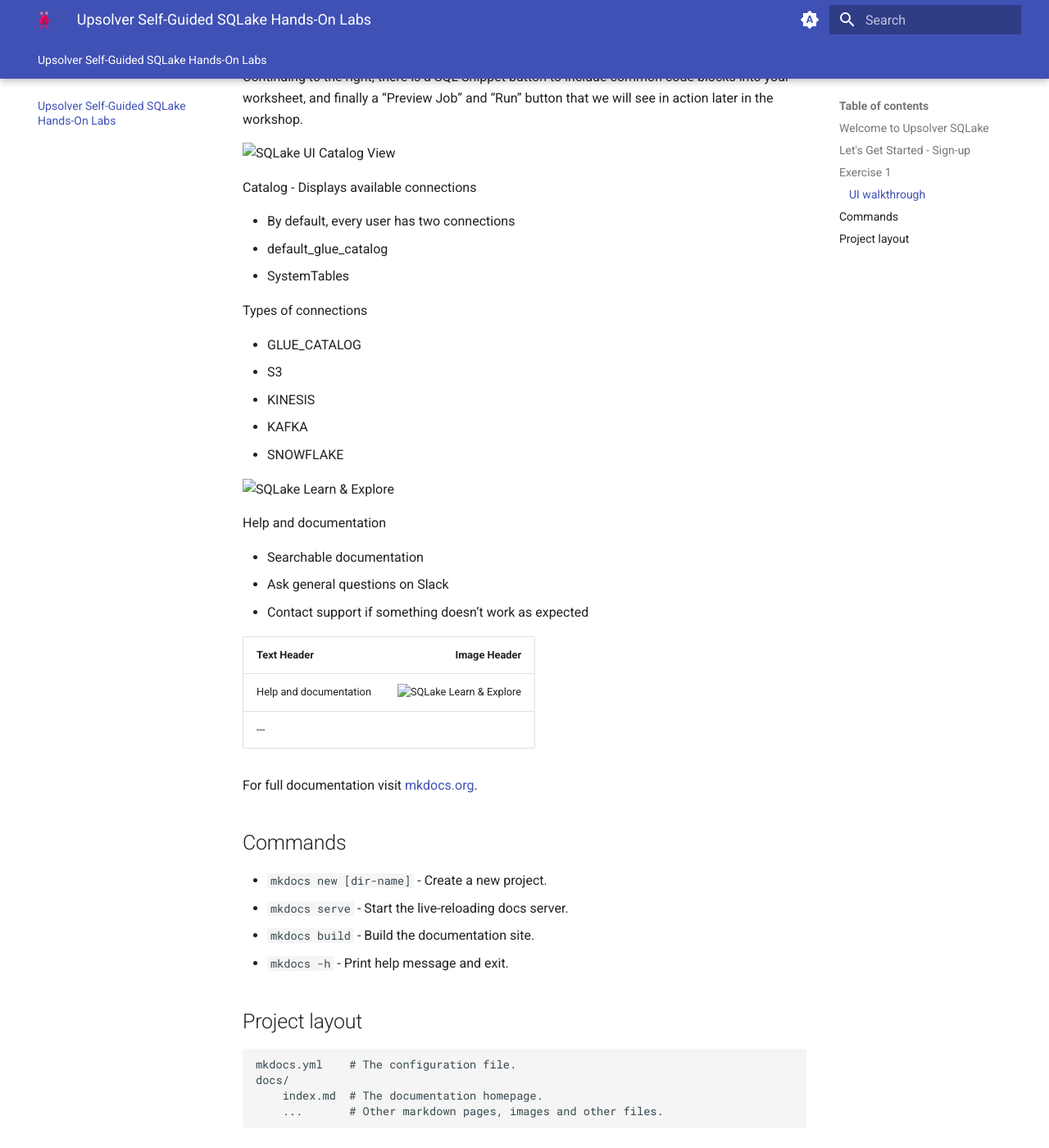
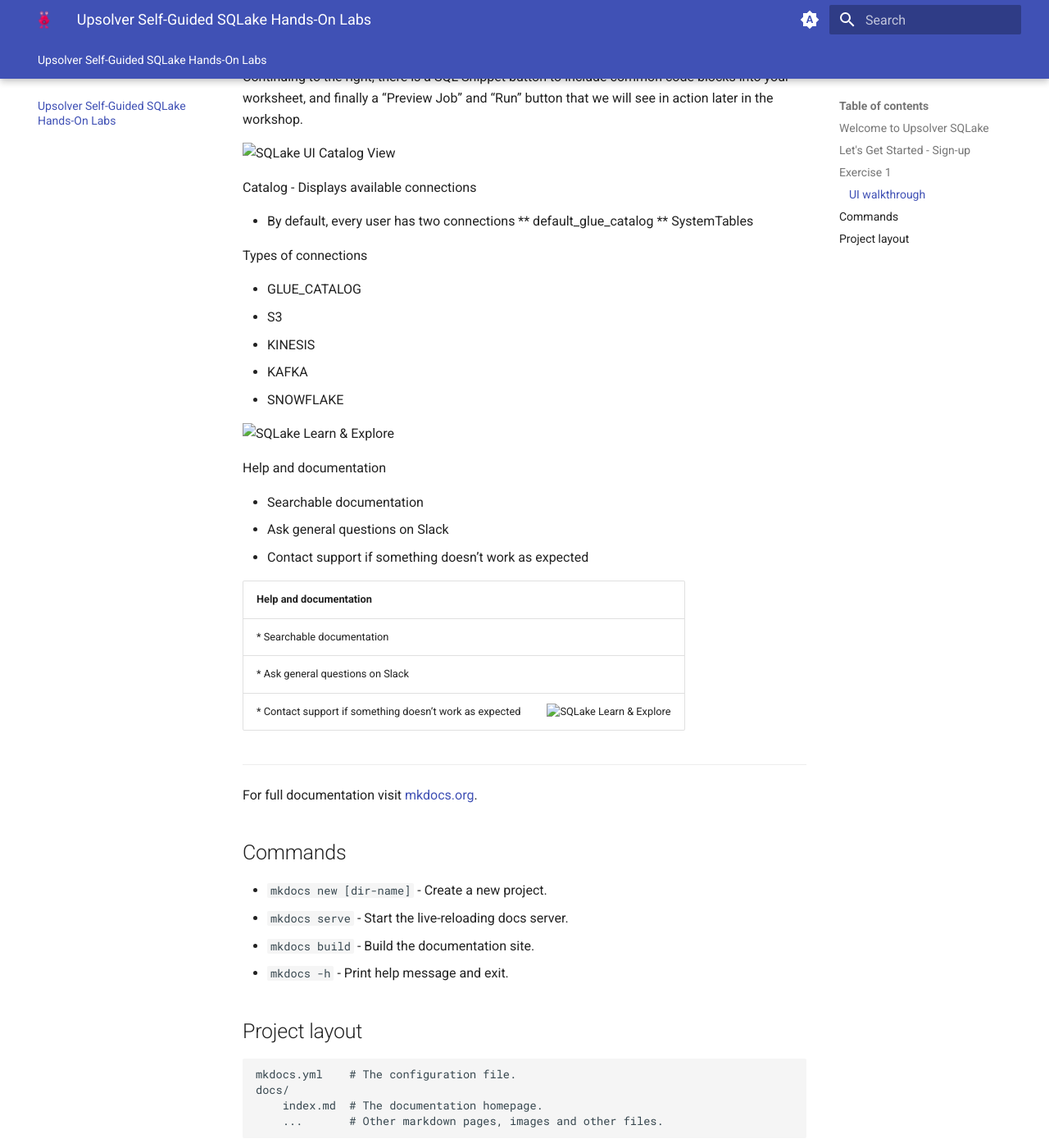
Before and after one commit to upsolver-sa/sqlake-workshop, an MkDocs documentation site: the page built from docs/index.md, in a window 1280 px wide and 1400 px high, scrolled down 1845 px. Shown: the whole window at 82% size. Built offline with MkDocs 1.6.1 and Material for MkDocs 9.7.7, drawn with Linux system fonts in a browser that asks for light colours.

Commit message:
fix img table

```diff
--- a/docs/index.md
+++ b/docs/index.md
@@ -51,8 +51,8 @@
 Catalog - Displays available connections
 
 * By default, every user has two connections
-  * default_glue_catalog
-  * SystemTables
+    ** default_glue_catalog
+    ** SystemTables
 
 Types of connections
 
@@ -71,9 +71,12 @@
 * Contact support if something doesn’t work as expected
 
 
-| Text Header | Image Header |
+| Help and documentation |  |
 :--- | ---:
-| Help and documentation | ![SQLake Learn & Explore](/sqlake-workshop/img/img1f.png) |
+| * Searchable documentation
+ * Ask general questions on Slack
+ * Contact support if something doesn’t work as expected | ![SQLake Learn & Explore](/sqlake-workshop/img/img1f.png) |
+
 ---
 
 For full documentation visit [mkdocs.org](https://www.mkdocs.org).
```
